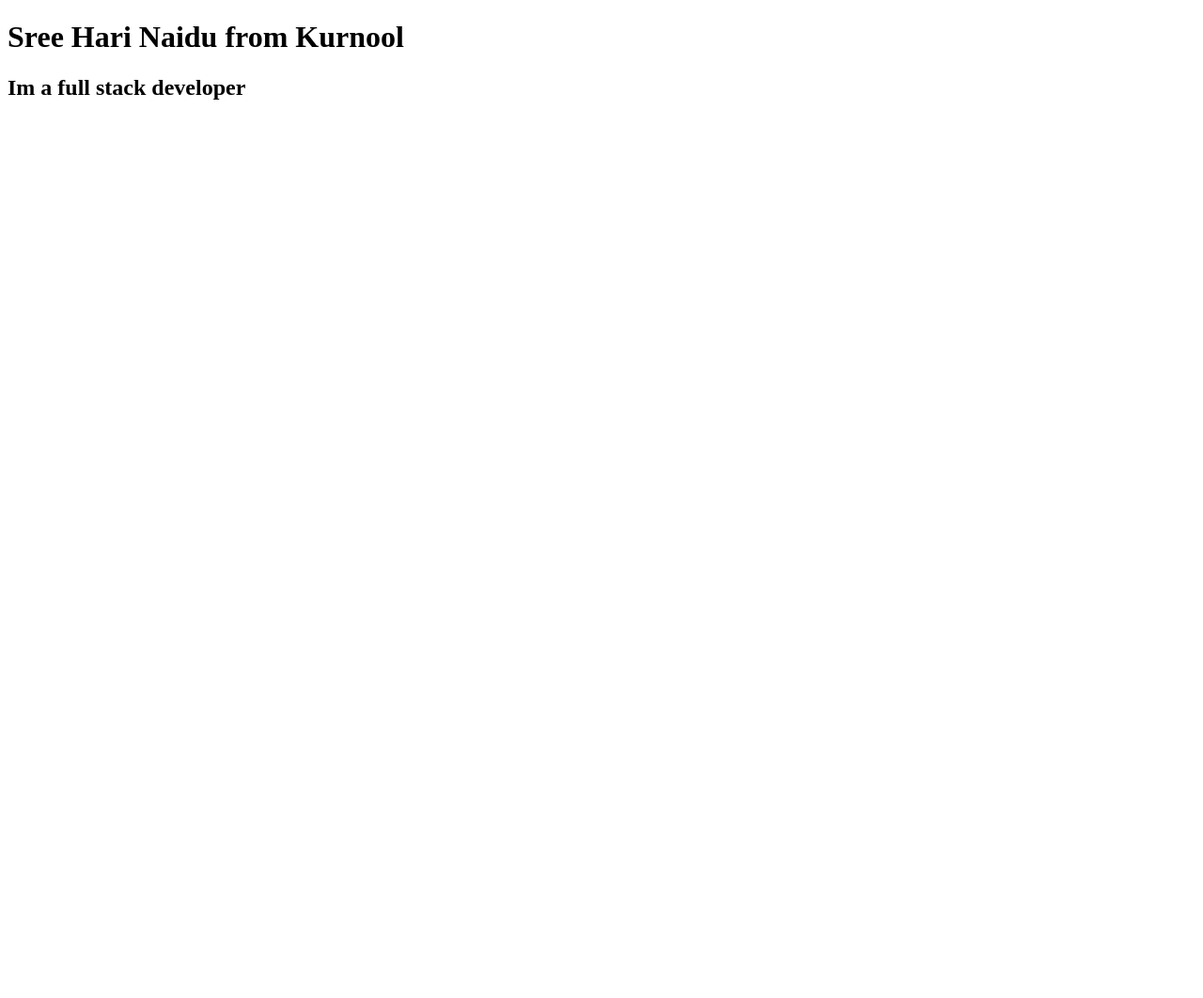
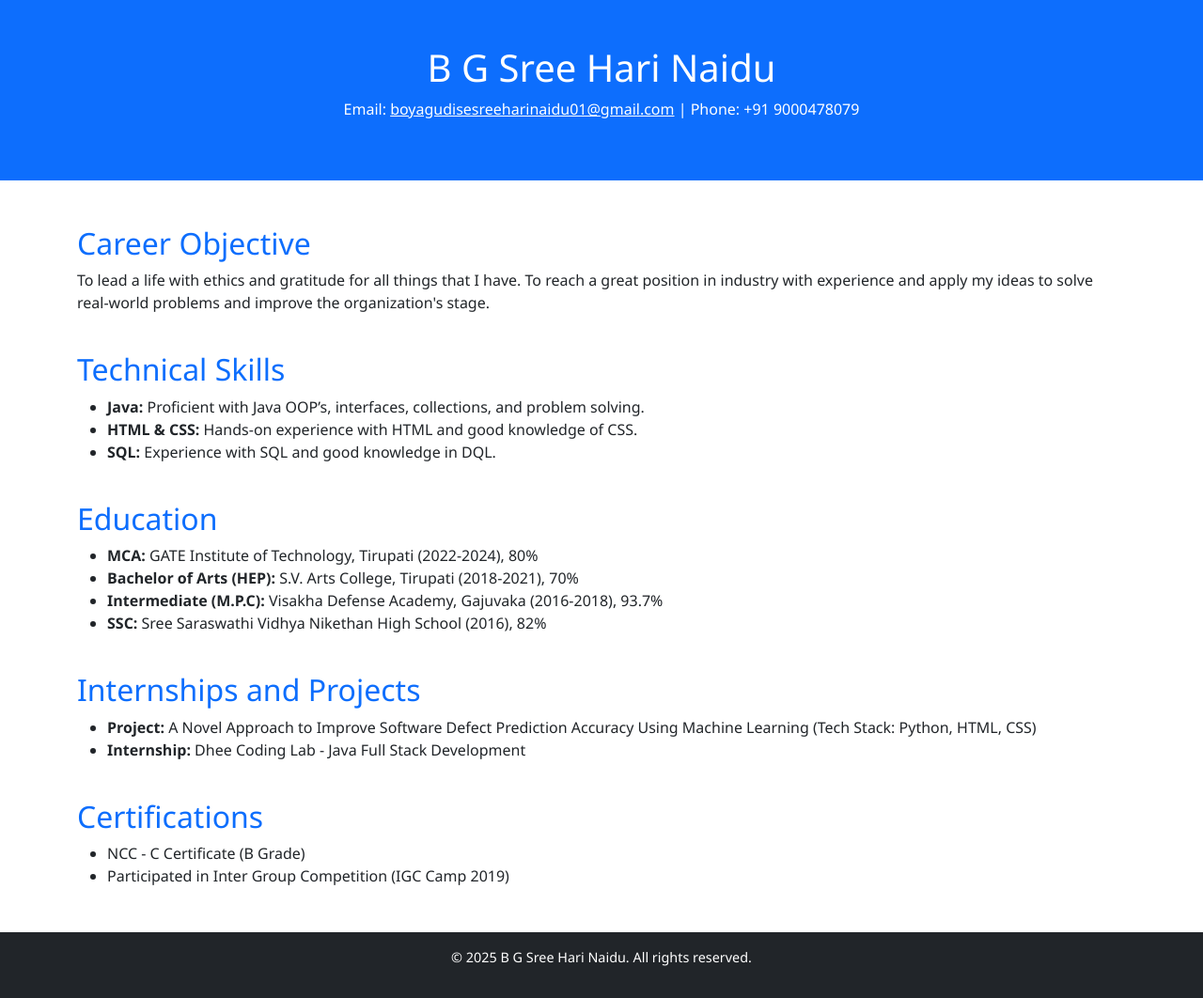
Before and after one commit to SreeHari25/Portfolio, a plain HTML site: page index.html in a window 1280 px wide. Shown: the whole page at 94% size. Before the commit the page ends 800 px from the top, so only its background shows below. Drawn offline with nearby package versions, Linux system fonts and the light colour scheme.

Commit message:
Updated portfolio

```diff
--- a/index.html
+++ b/index.html
@@ -1,21 +1,64 @@
 <!DOCTYPE html>
 <html lang="en">
 <head>
-    <meta charset="UTF-8">
-    <meta name="viewport" content="width=device-width, initial-scale=1.0">
-    <title>Document</title>
+  <meta charset="UTF-8">
+  <meta name="viewport" content="width=device-width, initial-scale=1.0">
+  <title>B G Sree Hari Naidu - Portfolio</title>
+  <link href="https://cdn.jsdelivr.net/npm/bootstrap@5.3.0/dist/css/bootstrap.min.css" rel="stylesheet">
+  <link href="style.css" rel="stylesheet">
+</head>
+<body>
+  <header class="bg-primary text-white text-center py-5">
+    <h1>B G Sree Hari Naidu</h1>
+    <p>Email: <a class="text-white" href="mailto:boyagudisesreeharinaidu01@gmail.com">boyagudisesreeharinaidu01@gmail.com</a> | Phone: +91 9000478079</p>
+  </header>
 
-</head>
-<link rel="stylesheet" href="project.css">
-<body>
+  <div class="container my-5">
+    <section>
+      <h2>Career Objective</h2>
+      <p>To lead a life with ethics and gratitude for all things that I have. To reach a great position in industry with experience and apply my ideas to solve real-world problems and improve the organization's stage.</p>
+    </section>
 
-    <div class="box">
-        <h1>Sree Hari Naidu from Kurnool</h1>
-        <h2>Im a full stack developer</h2>
+    <section>
+      <h2>Technical Skills</h2>
+      <ul>
+        <li><strong>Java:</strong> Proficient with Java OOP’s, interfaces, collections, and problem solving.</li>
+        <li><strong>HTML & CSS:</strong> Hands-on experience with HTML and good knowledge of CSS.</li>
+        <li><strong>SQL:</strong> Experience with SQL and good knowledge in DQL.</li>
+      </ul>
+    </section>
 
+    <section>
+      <h2>Education</h2>
+      <ul>
+        <li><strong>MCA:</strong> GATE Institute of Technology, Tirupati (2022-2024), 80%</li>
+        <li><strong>Bachelor of Arts (HEP):</strong> S.V. Arts College, Tirupati (2018-2021), 70%</li>
+        <li><strong>Intermediate (M.P.C):</strong> Visakha Defense Academy, Gajuvaka (2016-2018), 93.7%</li>
+        <li><strong>SSC:</strong> Sree Saraswathi Vidhya Nikethan High School (2016), 82%</li>
+      </ul>
+    </section>
 
-    </div>
+    <section>
+      <h2>Internships and Projects</h2>
+      <ul>
+        <li><strong>Project:</strong> A Novel Approach to Improve Software Defect Prediction Accuracy Using Machine Learning (Tech Stack: Python, HTML, CSS)</li>
+        <li><strong>Internship:</strong> Dhee Coding Lab - Java Full Stack Development</li>
+      </ul>
+    </section>
 
+    <section>
+      <h2>Certifications</h2>
+      <ul>
+        <li>NCC - C Certificate (B Grade)</li>
+        <li>Participated in Inter Group Competition (IGC Camp 2019)</li>
+      </ul>
+    </section>
+  </div>
 
+  <footer class="bg-dark text-white text-center py-3">
+    <p>&copy; 2025 B G Sree Hari Naidu. All rights reserved.</p>
+  </footer>
+
+  <script src="https://cdn.jsdelivr.net/npm/bootstrap@5.3.0/dist/js/bootstrap.bundle.min.js"></script>
 </body>
 </html>
--- /dev/null
+++ b/style.css
@@ -0,0 +1,15 @@
+body {
+  font-family: 'Segoe UI', Tahoma, Geneva, Verdana, sans-serif;
+}
+
+section {
+  margin-bottom: 40px;
+}
+
+h2 {
+  color: #0d6efd;
+}
+
+footer {
+  font-size: 0.9rem;
+}
```
